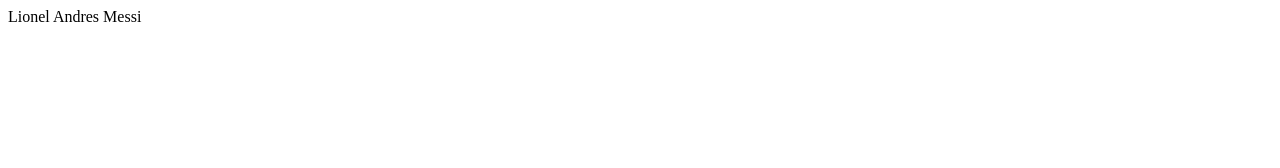
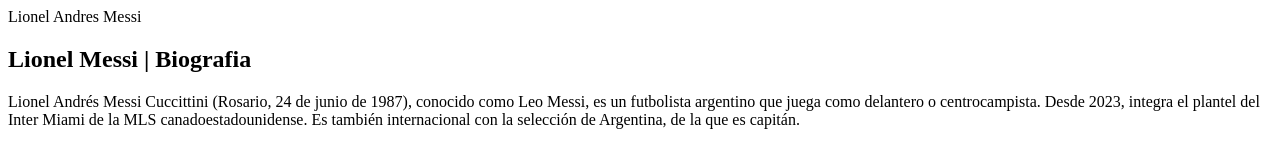
Before and after one commit to RapteRPM/primer-html1, a plain HTML site: page index.html in a window 1280 px wide. Drawn offline with Linux system fonts and the light colour scheme.

Commit message:
Creacion de parrafo
Creacion de la biografia de messi

```diff
--- a/index.html
+++ b/index.html
@@ -1,6 +1,6 @@
 <html>
     <head>
-
+        <!-- etiquetas de titulo y estilo -->
         <tittle> Lionel Andres Messi</tittle>
         <link rel="stylesheet" href="css/style.css">
 
@@ -15,6 +15,23 @@
 
     <body>
 
+            <section>
+                <h1> Lionel Messi | Biografia </h1>
+                <p> Lionel Andrés Messi Cuccittini (Rosario, 24 de junio de 1987), conocido como Leo Messi,
+                    es un futbolista argentino que juega como delantero o centrocampista. Desde 2023, integra el plantel del Inter Miami de la MLS
+                    canadoestadounidense. Es también internacional con la selección de Argentina, de la que es capitán.</p>
+
+
+
+            </section>
+
+            <section>
+
+
+
+            </section>
+
+
 
 
     </body>
@@ -22,6 +39,4 @@
 
 
 
-
-
 </html>
```
